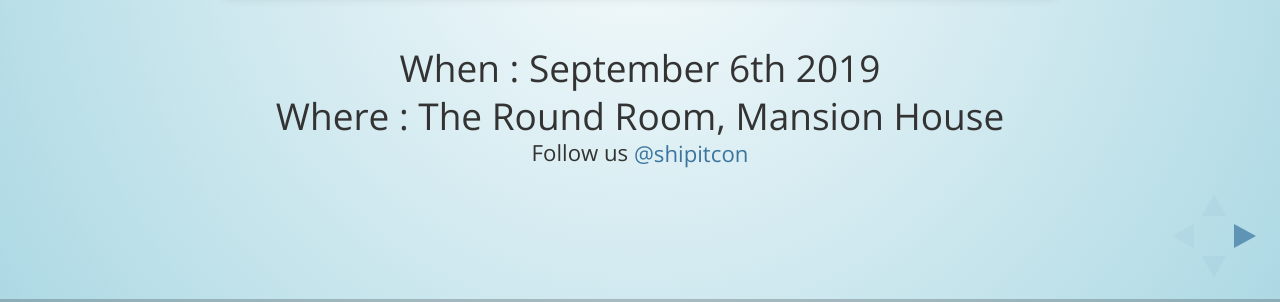
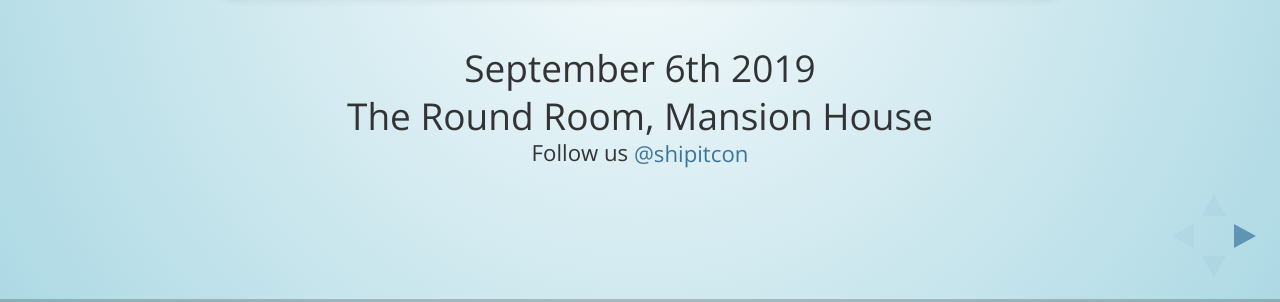
Before and after one commit to shipitcon/landing_page, a website: page index.html in a window 1280 px wide. Shown: the part 498-800 px from the top of the page. Drawn offline with nearby package versions, Linux system fonts and the light colour scheme.

Commit message:
more tidying

```diff
--- a/index.html
+++ b/index.html
@@ -80,8 +80,8 @@
 					<img width="800" height="400" data-src="img/sic2019_logo.png" alt="sic2019">
 
 					<p>
-						<medium>When  : September 6th 2019</medium><br>
-						<medium>Where : The Round Room, Mansion House</medium><br>
+						<medium>September 6th 2019</medium><br>
+						<medium>The Round Room, Mansion House</medium><br>
 						<small>Follow us <a href="http://twitter.com/shipitcon">@shipitcon</a> <br>
 						</small>
 					</p>
```
